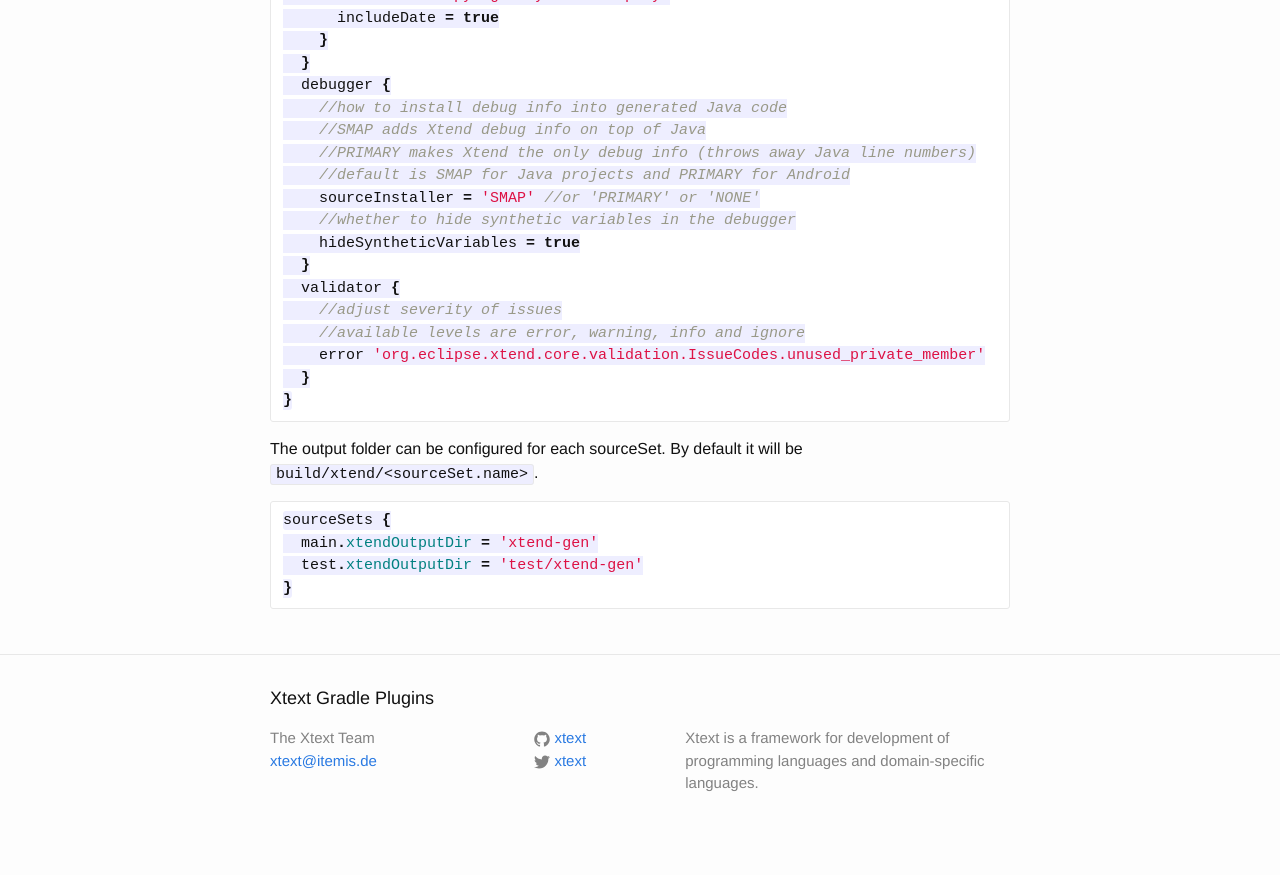
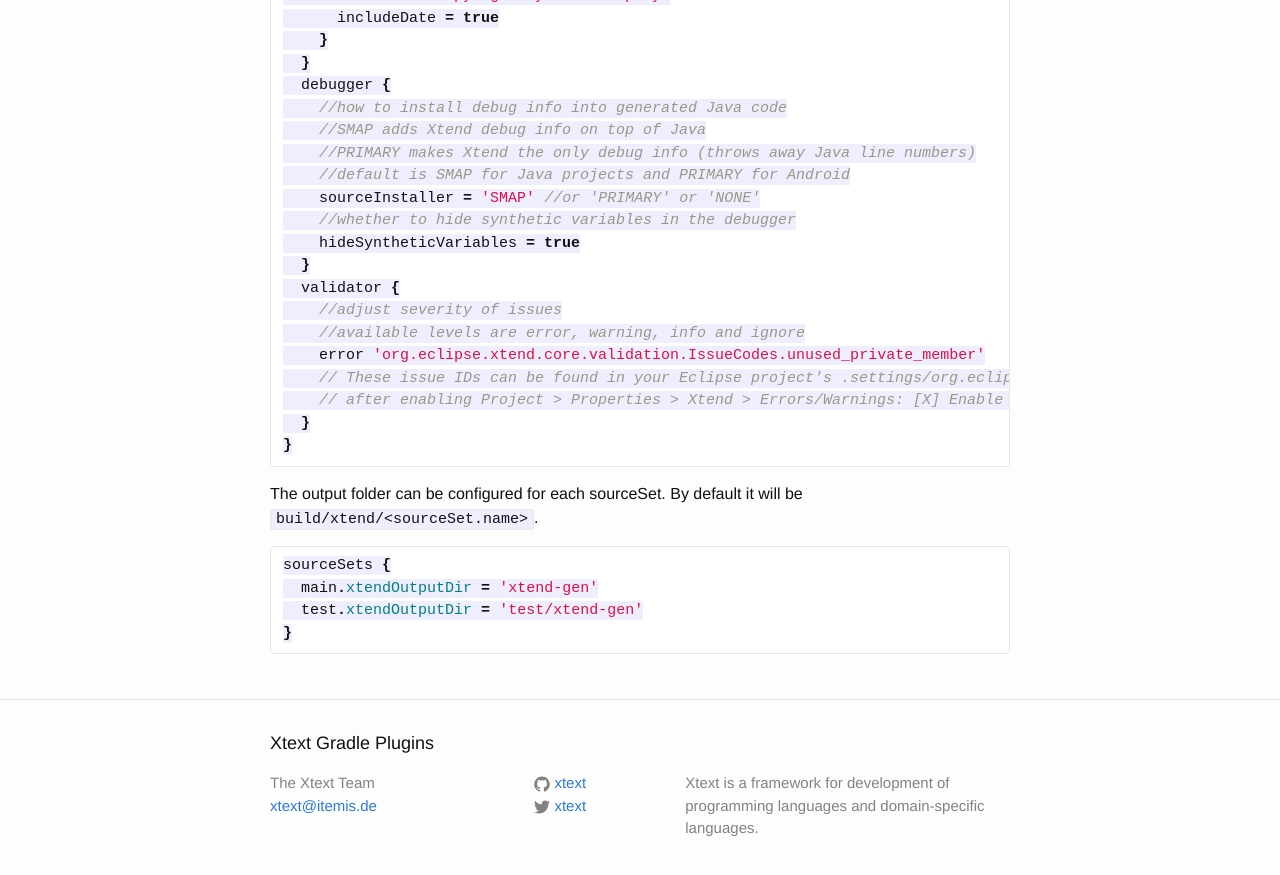
Before and after one commit to xtext/xtext-gradle-plugin, a Jekyll site: the page built from xtend.md, in a window 1280 px wide and 900 px high, scrolled down 1025 px. Shown: the top 875 px of the window. Built offline with Jekyll 4.4.1, drawn with Linux system fonts in a browser that asks for light colours; Markdown is read by kramdown in place of the engine named in the settings.

Commit message:
xtend.md with info. about how to find validator issue IDs

````diff
--- a/xtend.md
+++ b/xtend.md
@@ -64,6 +64,8 @@
     //adjust severity of issues
     //available levels are error, warning, info and ignore
     error 'org.eclipse.xtend.core.validation.IssueCodes.unused_private_member'
+    // These issue IDs can be found in your Eclipse project's .settings/org.eclipse.xtend.core.Xtend.prefs
+    // after enabling Project > Properties > Xtend > Errors/Warnings: [X] Enable project specific settings
   }
 }
 ```
````
